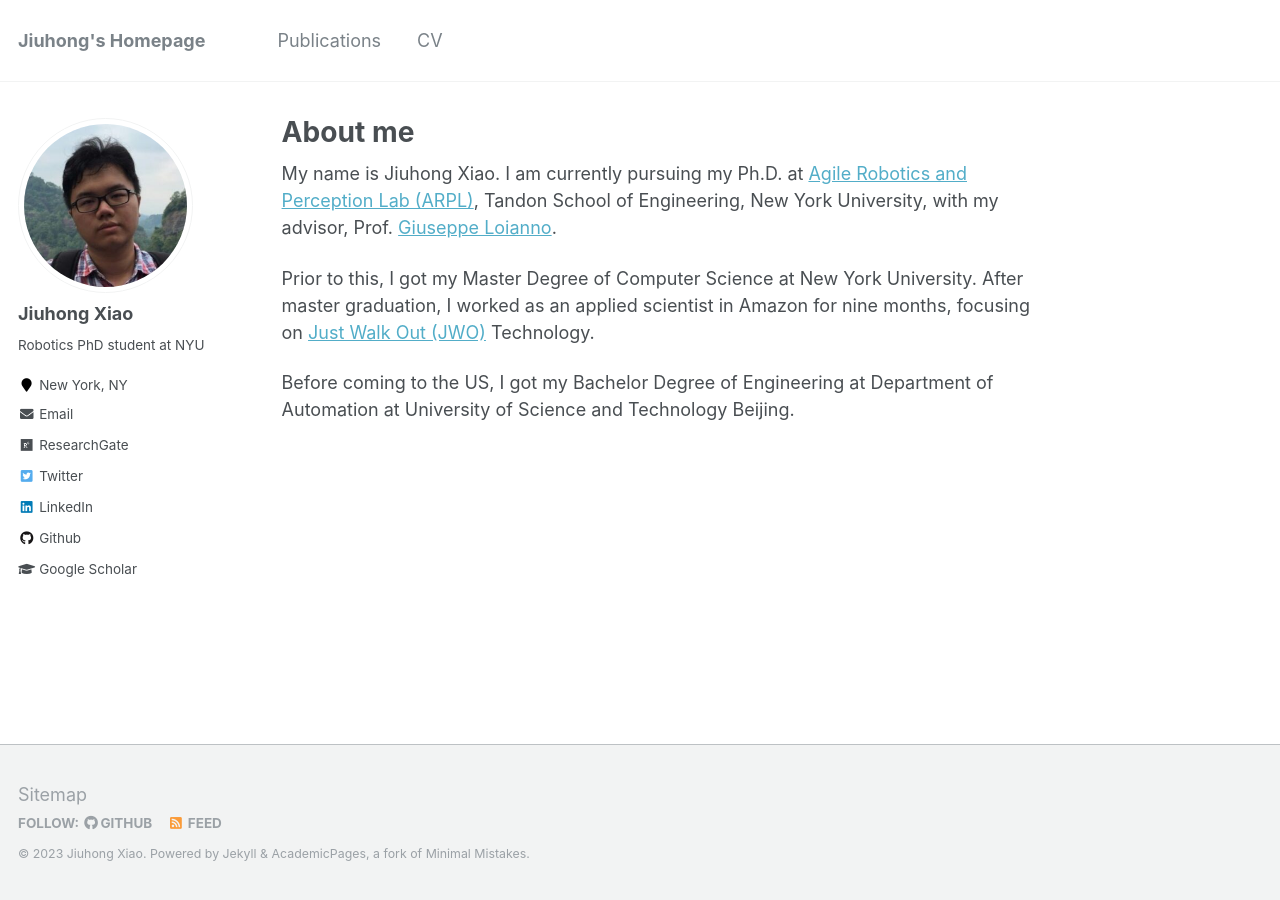
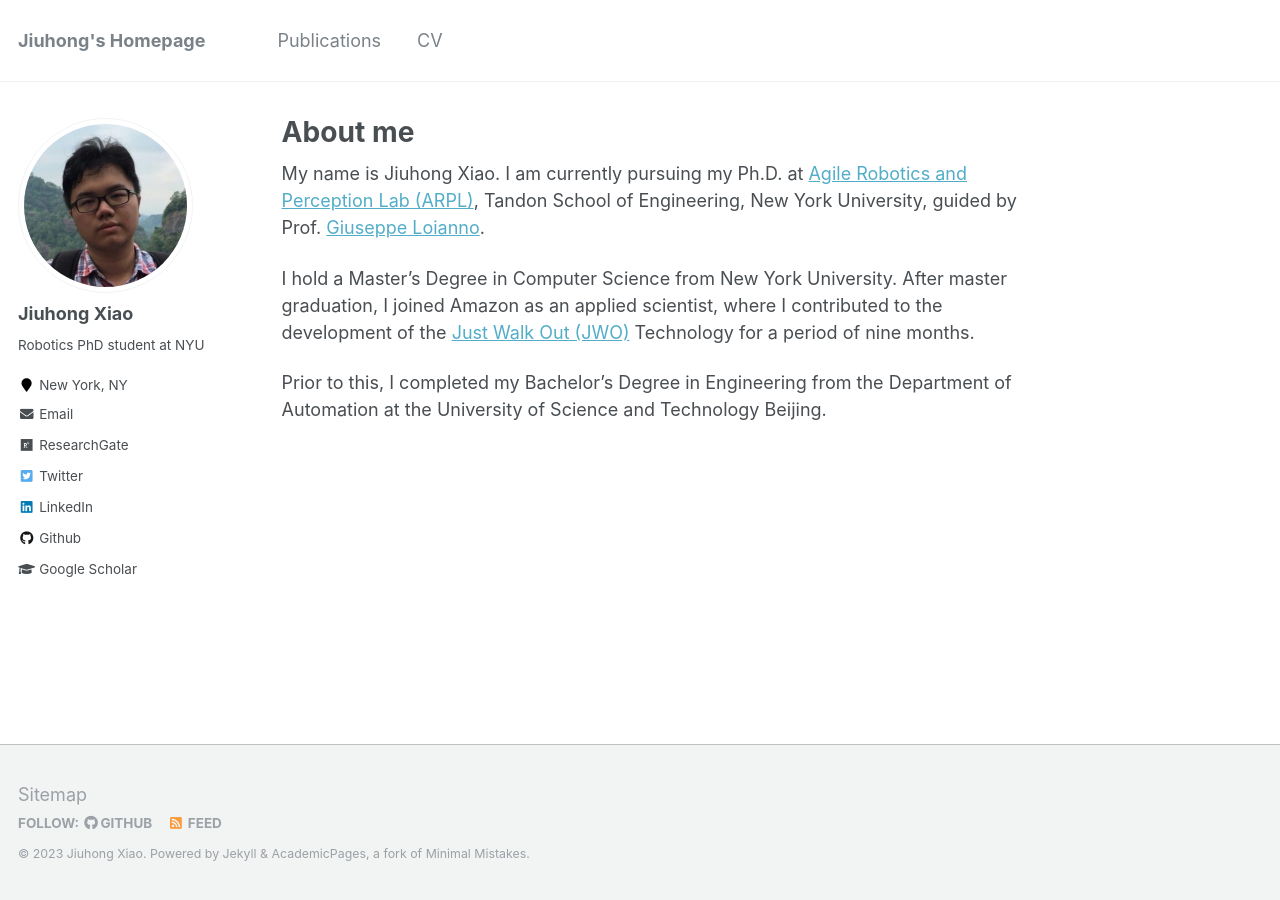
Before and after one commit to xjh19971/xjh19971.github.io, a Jekyll site: the page built from _pages/about.md, in a window 1280 px wide. Built offline with Jekyll 4.4.1, drawn with Linux system fonts in a browser that asks for light colours.

Commit message:
change about me

```diff
--- a/_pages/about.md
+++ b/_pages/about.md
@@ -7,9 +7,8 @@ redirect_from:
   - /about/
   - /about.html
 ---
+My name is Jiuhong Xiao. I am currently pursuing my Ph.D. at [Agile Robotics and Perception Lab (ARPL)](https://wp.nyu.edu/arpl/), Tandon School of Engineering, New York University, guided by Prof. [Giuseppe Loianno](https://engineering.nyu.edu/faculty/giuseppe-loianno).
 
-My name is Jiuhong Xiao. I am currently pursuing my Ph.D. at [Agile Robotics and Perception Lab (ARPL)](https://wp.nyu.edu/arpl/), Tandon School of Engineering, New York University, with my advisor, Prof. [Giuseppe Loianno](https://engineering.nyu.edu/faculty/giuseppe-loianno).
+I hold a Master's Degree in Computer Science from New York University. After master graduation, I joined Amazon as an applied scientist, where I contributed to the development of the [Just Walk Out (JWO)](https://www.justwalkout.com/) Technology for a period of nine months.
 
-Prior to this, I got my Master Degree of Computer Science at New York University. After master graduation, I worked as an applied scientist in Amazon for nine months, focusing on [Just Walk Out (JWO)](https://www.justwalkout.com/) Technology.
-
-Before coming to the US, I got my Bachelor Degree of Engineering at Department of Automation at University of Science and Technology Beijing.
+Prior to this, I completed my Bachelor's Degree in Engineering from the Department of Automation at the University of Science and Technology Beijing.
```
